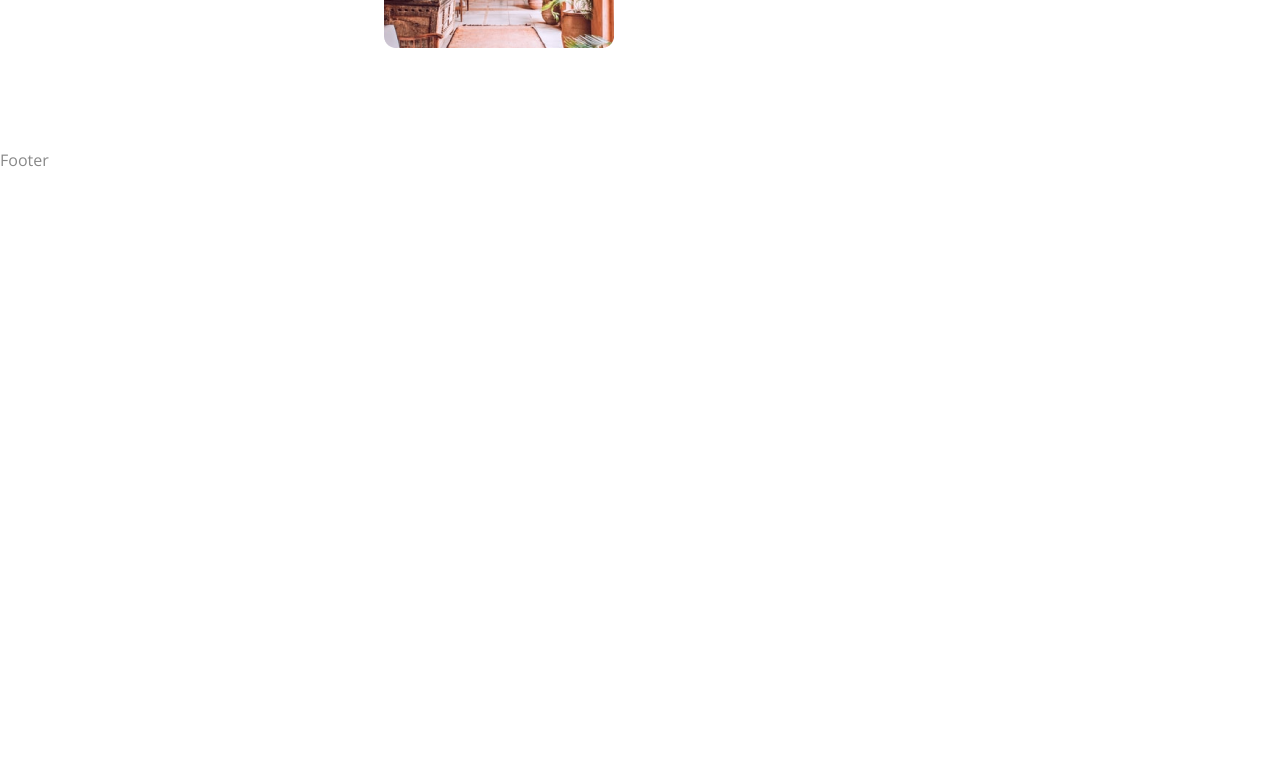
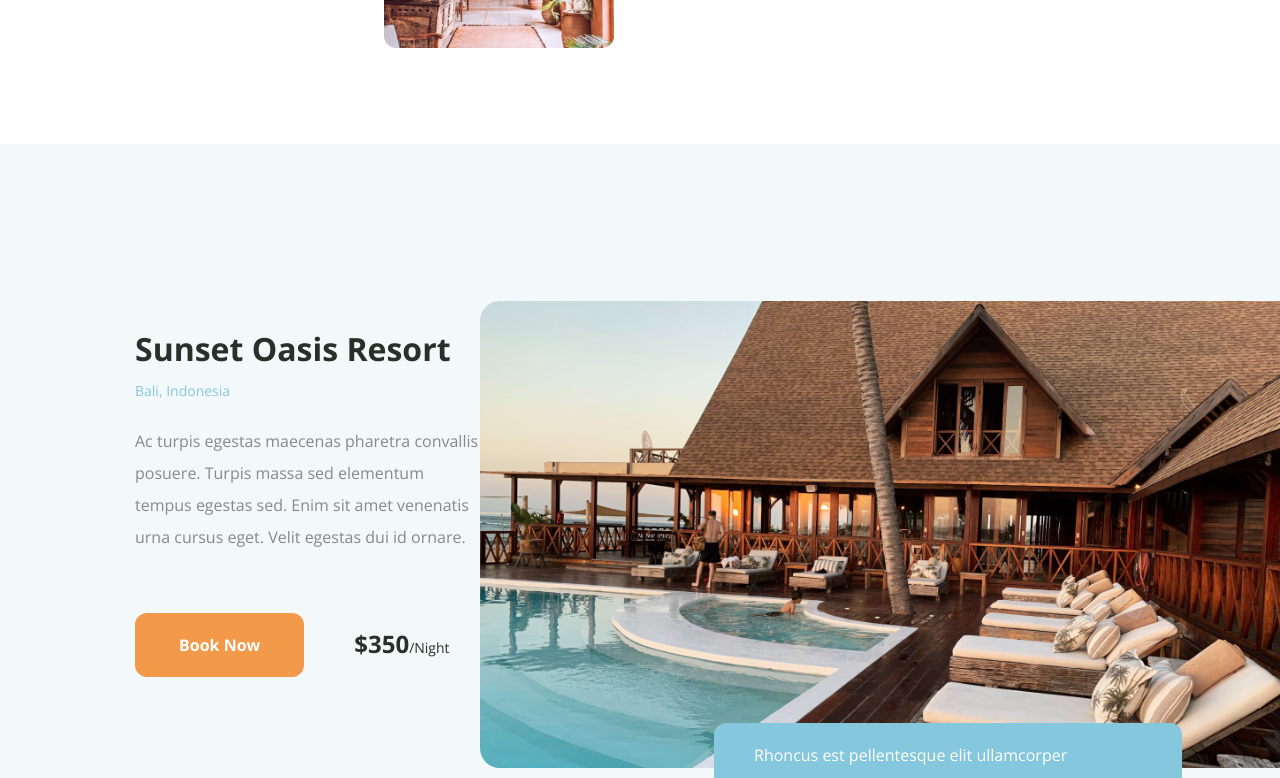
Before and after one commit to Alfians29/responsive-web-hotel, a Next.js app: page / in a window 1280 px wide. Shown: the part 2000-2778 px from the top of the page. Built offline with nearby package versions, Linux system fonts and the light colour scheme.

Commit message:
update
update data and add 2 section (find & recommendation)

```diff
--- a/app/layout.jsx
+++ b/app/layout.jsx
@@ -7,7 +7,7 @@ const openSans = Open_Sans({
 });
 
 export const metadata = {
-  title: 'Create Next App',
+  title: 'CheckIn',
   description: 'Generated by create next app',
 };
 
--- a/app/page.jsx
+++ b/app/page.jsx
@@ -1,8 +1,10 @@
 import About from '@/components/About';
 import Featured from '@/components/Featured';
+import Find from '@/components/Find';
 import Footer from '@/components/Footer';
 import Header from '@/components/Header';
 import Hero from '@/components/Hero';
+import Recommendation from '@/components/Recommendation';
 
 export default function Home() {
   return (
@@ -11,6 +13,8 @@ export default function Home() {
       <Hero />
       <Featured />
       <About />
+      <Recommendation />
+      <Find />
       <Footer />
       <div className='h-[4000px]'></div>
     </main>
--- a/components/Featured.jsx
+++ b/components/Featured.jsx
@@ -18,9 +18,8 @@ const Featured = () => {
           Book an awesome room in less than 1 minute.
         </h2>
         <p className='flex-1 text-soft_green leading-loose'>
-          Lorem ipsum dolor sit amet, consectetur adipisicing elit. Aliquid magnam officiis, aliquam
-          voluptatum atque dolorem vitae vel cupiditate quo commodi ea libero harum eaque
-          necessitatibus itaque.
+          Lorem ipsum dolor sit amet, consectetur adipiscing elit, sed do eiusmod tempor incididunt
+          ut labore et dolore magna aliqua.
         </p>
       </div>
     </motion.section>
--- /dev/null
+++ b/components/Find.jsx
@@ -0,0 +1,97 @@
+'use client';
+
+import Image from 'next/image';
+import { Button } from './ui/button';
+import { motion } from 'framer-motion';
+import { fadeIn } from '@/variants';
+
+const hotelData = [
+  {
+    image: '/find/hotel-1.png',
+    name: 'Luxe Haven Hotel',
+    location: 'Japan',
+  },
+  {
+    image: '/find/hotel-2.png',
+    name: 'Serene Harbor Inn',
+    location: 'Greece',
+  },
+  {
+    image: '/find/hotel-3.png',
+    name: 'Velvet Sky Hotel',
+    location: 'Brazil',
+  },
+  {
+    image: '/find/hotel-4.png',
+    name: 'Grand Vista Lodge',
+    location: 'Morocco',
+  },
+];
+
+const Find = () => {
+  return (
+    <section className='py-12 xl:py-36'>
+      <div className='container mx-auto'>
+        {/* text */}
+        <div className='text-center'>
+          <motion.h2
+            variants={fadeIn('up', 0.2)}
+            initial='hidden'
+            whileInView='show'
+            viewport={{ once: false, amount: 0.2 }}
+            className='h2 mb-6'
+          >
+            Find your best hotel
+          </motion.h2>
+          <motion.p
+            variants={fadeIn('up', 0.4)}
+            initial='hidden'
+            whileInView='show'
+            viewport={{ once: false, amount: 0.2 }}
+            className='max-w-[638px] mx-auto mb-8'
+          >
+            Id porta nibh venenatis cras sed felis eget velit aliquet. Et odio pellentesque diam
+            volutpat commodo sed egestas egestas fringilla. Enim sed faucibus turpis in eu mi
+            bibendum neque. Tincidunt dui ut ornare lectus. Fermentum leo vel orci porta non.
+          </motion.p>
+          <motion.div
+            variants={fadeIn('up', 0.6)}
+            initial='hidden'
+            whileInView='show'
+            viewport={{ once: false, amount: 0.2 }}
+          >
+            <Button variant='accent' className='px-12 mb-14 xl:mb-28'>
+              View All
+            </Button>
+          </motion.div>
+        </div>
+        {/* hotel grid */}
+        <motion.div
+          variants={fadeIn('up', 0.6)}
+          initial='hidden'
+          whileInView='show'
+          viewport={{ once: false, amount: 0.2 }}
+          className='grid gap-y-10 xl:gap-y-0 lg:grid-cols-3 xl:grid-cols-4 xl:gap-x-[30px]'
+        >
+          {hotelData.map((hotel, index) => {
+            return (
+              <div className='border-2 border-outline w-[270px] h-[390px] rounded-xl overflow-hidden hover:cursor-pointer group hover:bg-soft_green transition-all duration-700 mx-auto xl:mx-0'>
+                <Image src={hotel.image} width={270} height={270} alt='' />
+                <div className='p-6'>
+                  <h4 className='h4 group-hover:text-white transition-all duration-300'>
+                    {hotel.name}
+                  </h4>
+                  <p className='group-hover:text-white transition-all duration-300'>
+                    {hotel.location}
+                  </p>
+                </div>
+              </div>
+            );
+          })}
+        </motion.div>
+      </div>
+    </section>
+  );
+};
+
+export default Find;
--- a/components/GuestSelect.jsx
+++ b/components/GuestSelect.jsx
@@ -23,7 +23,6 @@ const GuestSelect = () => {
           <SelectItem value='3'>3</SelectItem>
           <SelectItem value='4'>4</SelectItem>
           <SelectItem value='5'>5</SelectItem>
-          <SelectItem value='6'>6</SelectItem>
         </SelectGroup>
       </SelectContent>
     </Select>
--- /dev/null
+++ b/components/Recommendation.jsx
@@ -0,0 +1,139 @@
+'use client';
+
+// swiper react component
+import { Swiper, SwiperSlide } from 'swiper/react';
+
+// swiper modules
+import { Autoplay } from 'swiper/modules';
+
+// swiper styles
+import 'swiper/css';
+
+// components
+import { Button } from './ui/button';
+import Image from 'next/image';
+
+const recommendationData = [
+  {
+    name: 'Crystal Haven Inn',
+    Image: '/recommendation/hotel-1.png',
+    location: 'Barcelona, Spain',
+    desc: 'Mauris pharetra et ultrices neque ornare aenean euismod elementum. Mauris commodo quis imperdiet massa tincidunt. Tortor at risus viverra adipiscing at in tellus.',
+    price: 425,
+    testimonial: {
+      message:
+        'Sodales neque sodales ut etiam sit amet nisl purus. Condimentum mattis pellentesque id nibh tortor id. Lectus quam id leo in vitae turpis massa.',
+      personName: 'Vinsmoke Sanji',
+    },
+  },
+  {
+    name: 'Sunset Oasis Resort',
+    Image: '/recommendation/hotel-2.png',
+    location: 'Bali, Indonesia',
+    desc: 'Ac turpis egestas maecenas pharetra convallis posuere. Turpis massa sed elementum tempus egestas sed. Enim sit amet venenatis urna cursus eget. Velit egestas dui id ornare.',
+    price: 350,
+    testimonial: {
+      message:
+        'Rhoncus est pellentesque elit ullamcorper dignissim. Mi sit amet mauris commodo quis imperdiet massa tincidunt nunc. Vitae turpis massa sed elementum.',
+      personName: 'Monkey D. Luffy',
+    },
+  },
+  {
+    name: 'Serenity Suites Retreat',
+    Image: '/recommendation/hotel-3.png',
+    location: 'Cape Town, South Africa',
+    desc: 'Volutpat ac tincidunt vitae semper quis. Purus ut faucibus pulvinar elementum integer. Nisl suscipit adipiscing bibendum est ultricies. Enim nunc faucibus a pellentesque sit amet.',
+    price: 275,
+    testimonial: {
+      message:
+        'Leo vel fringilla est ullamcorper eget nulla facilisi. Pellentesque massa placerat duis ultricies lacus sed turpis. Nulla facilisi eu facilisis sed odio morbi.',
+      personName: 'Roronoa Zoro',
+    },
+  },
+];
+
+import { motion } from 'framer-motion';
+import { fadeIn } from '@/variants';
+
+const Recommendation = () => {
+  return (
+    <motion.section
+      variants={fadeIn('up', 0.2)}
+      initial='hidden'
+      whileInView='show'
+      viewport={{ once: false, amount: 0 }}
+      className='pb-12 xl:pt-[157px] xl:pb-[112px] bg-soft_green-secondary relative'
+    >
+      {/* slider */}
+      <motion.div
+        variants={fadeIn('up', 0.4)}
+        initial='hidden'
+        whileInView='show'
+        viewport={{ once: false, amount: 0 }}
+      >
+        <Swiper
+          modules={[Autoplay]}
+          autoplay={{
+            delay: 4000,
+            disableOnInteraction: true,
+          }}
+          loop
+          speed={2000}
+        >
+          {recommendationData.map((hotel, index) => {
+            return (
+              <SwiperSlide key={index}>
+                <div className='flex flex-col xl:flex-row xl:pl-[135px] gap-y-12 xl:gap-y-0'>
+                  {/* text */}
+                  <div className='max-w-[345px] xl:pt-8 order-2 xl:order-1 text-center mx-auto xl:text-left xl:mx-0'>
+                    <h2 className='h2 mb-4'>{hotel.name}</h2>
+                    <p className='text-soft_green text-sm mb-6'>{hotel.location}</p>
+                    <p className='mb-[60px]'>{hotel.desc}</p>
+                    <div className='flex items-center gap-x-[50px]'>
+                      <Button variant='accent' className='px-[44px]'>
+                        Book Now
+                      </Button>
+                      <div className='text-black'>
+                        <span className='font-bold text-2xl'>${hotel.price}</span>
+                        <span className='text-sm'>/Night</span>
+                      </div>
+                    </div>
+                  </div>
+                  {/* image & testimonial */}
+                  <div className='order-1 xl:order-2 flex-1 flex justify-center xl:justify-end relative h-[634px]'>
+                    <div>
+                      <Image
+                        src={hotel.Image}
+                        width={905}
+                        height={528}
+                        quality={100}
+                        alt=''
+                        className='xl:rounded-tl-[20px] xl:rounded-bl-[20px]'
+                      />
+                      <div className='bg-soft_green p-4 text-white text-center xl:text-left xl:max-w-[468px] xl:min-h-[212px] xl:absolute xl:bottom-0 xl:translate-x-1/2 xl:rounded-xl xl:px-10'>
+                        <p className='mb-3 max-w-md mx-auto xl:max-w-none xl:mx-0 xl:mb-6'>
+                          {hotel.testimonial.message}
+                        </p>
+                        <p className='text-xl font-bold'>{hotel.testimonial.personName}</p>
+                      </div>
+                    </div>
+                  </div>
+                </div>
+              </SwiperSlide>
+            );
+          })}
+        </Swiper>
+      </motion.div>
+      {/* pattern */}
+      <Image
+        src={'/recommendation/pattern.svg'}
+        width={240}
+        height={240}
+        alt=''
+        className='hidden xl:flex absolute left-[135px] -bottom-[120px]'
+      />
+    </motion.section>
+  );
+};
+
+export default Recommendation;
--- a/components/SearchBox.jsx
+++ b/components/SearchBox.jsx
@@ -27,7 +27,7 @@ const SearchBox = () => {
         <Label htmlFor='destination'>Where are you going?</Label>
         {/* input & icon */}
         <div className='relative flex items-center mb-[20px]'>
-          <Input id='destination' placeholder='try "Singapore"' />
+          <Input id='destination' placeholder='try "Indonesia"' />
           <MapPin size={24} className='absolute right-6 text-black' />
         </div>
         {/* date picker */}
--- a/components/Stats.jsx
+++ b/components/Stats.jsx
@@ -4,17 +4,17 @@ import CountUp from 'react-countup';
 
 const statsData = [
   {
-    value: 1.2,
+    value: 1.7,
     type: 'Hotels',
     unit: 'k',
   },
   {
-    value: 4.8,
+    value: 4.2,
     type: 'Rooms',
     unit: 'k',
   },
   {
-    value: 186,
+    value: 169,
     type: 'Countries',
     unit: null,
   },
```
Also changed, not shown: components/About.jsx (+6 -6 lines).
